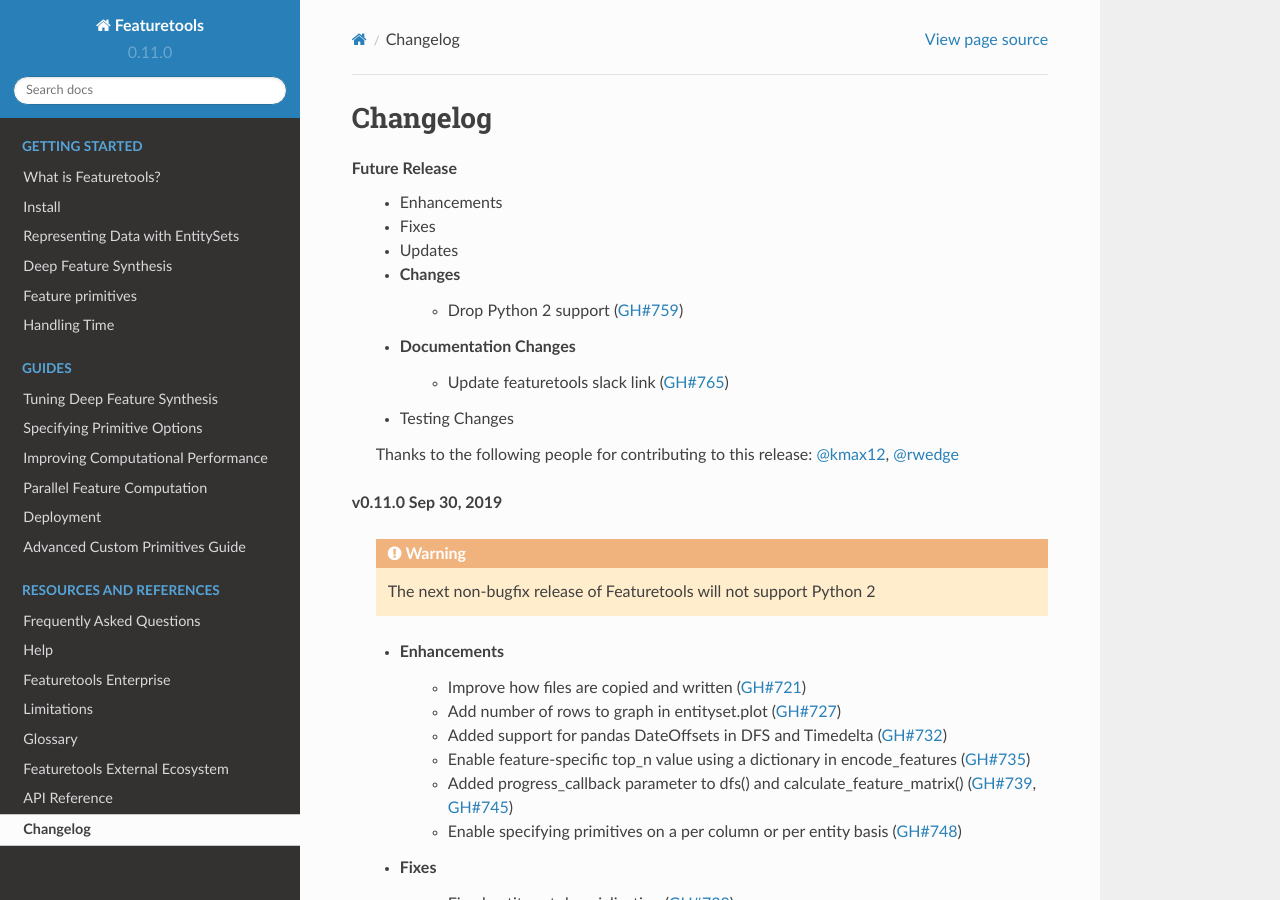
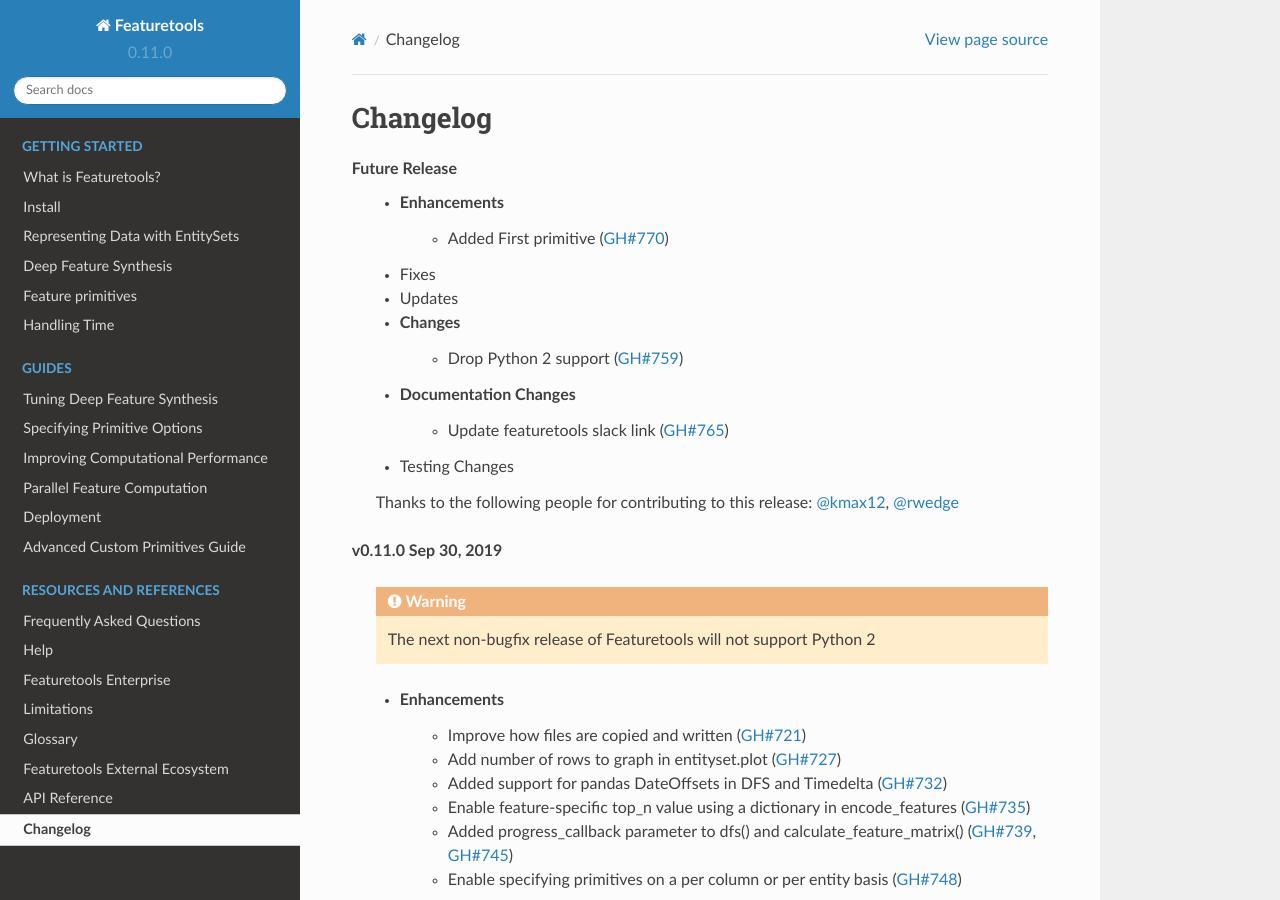
Before and after one commit to alteryx/featuretools, a Sphinx documentation site: the page built from docs/source/changelog.rst, in a window 1280 px wide and 900 px high. Built offline with Sphinx 7.4.7 and the Read the Docs theme 2.0.0, drawn with Linux system fonts in a browser that asks for light colours; pages that are not in the unit, such as notebooks, are missing from menus.

Commit message:
Update changelog

```diff
--- a/docs/source/changelog.rst
+++ b/docs/source/changelog.rst
@@ -4,6 +4,7 @@
 ---------
 **Future Release**
     * Enhancements
+        * Added First primitive (:pr:`770`)
     * Fixes
     * Updates
     * Changes
```
